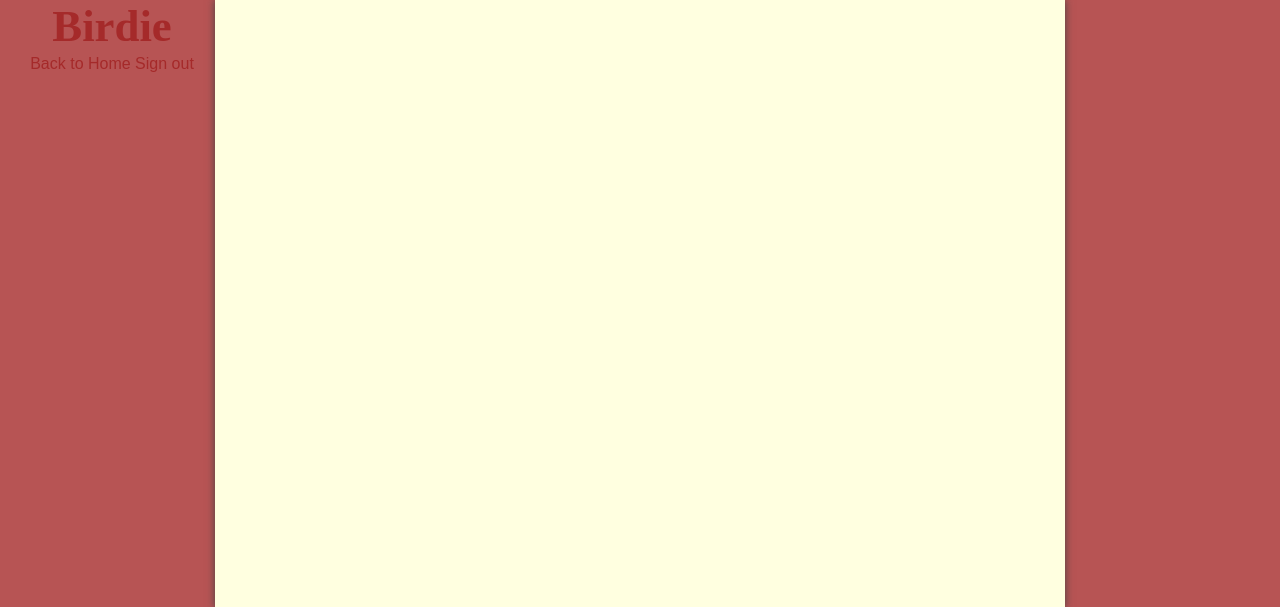
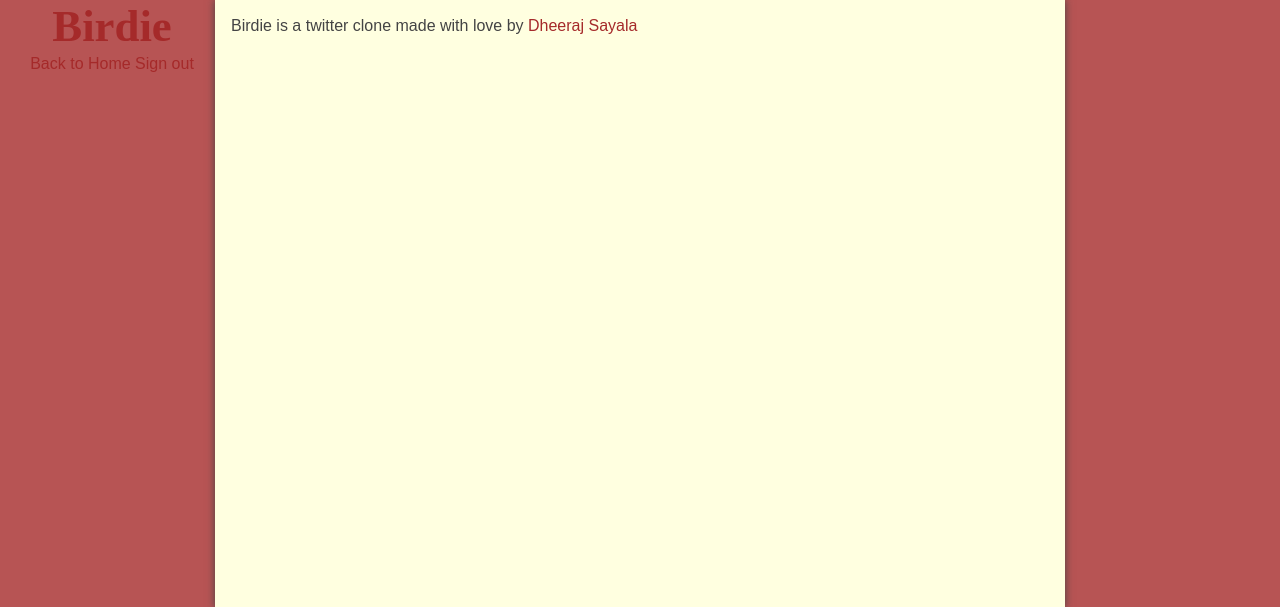
Before and after one commit to dheerosaur/birdie, a Django app: template templates/public.html in a window 1280 px wide. Shown: the top 607 px of the page. Run offline with Django 3.2, Linux system fonts and the light colour scheme; the template is opened without the code that fills it, so the values that code supplies are empty; some libraries are stand-ins or nearby versions.

Commit message:
Added intro to public page

```diff
--- a/templates/public.html
+++ b/templates/public.html
@@ -20,6 +20,9 @@
 {% endblock %}
 
 {% block body %}
+<div id="intro">
+   Birdie is a twitter clone made with love by <a href="http://dheerajs.com">Dheeraj Sayala</a>
+</div>
 <div id="main">
     <div id="itemlists">
         <div id="tweets">
```
